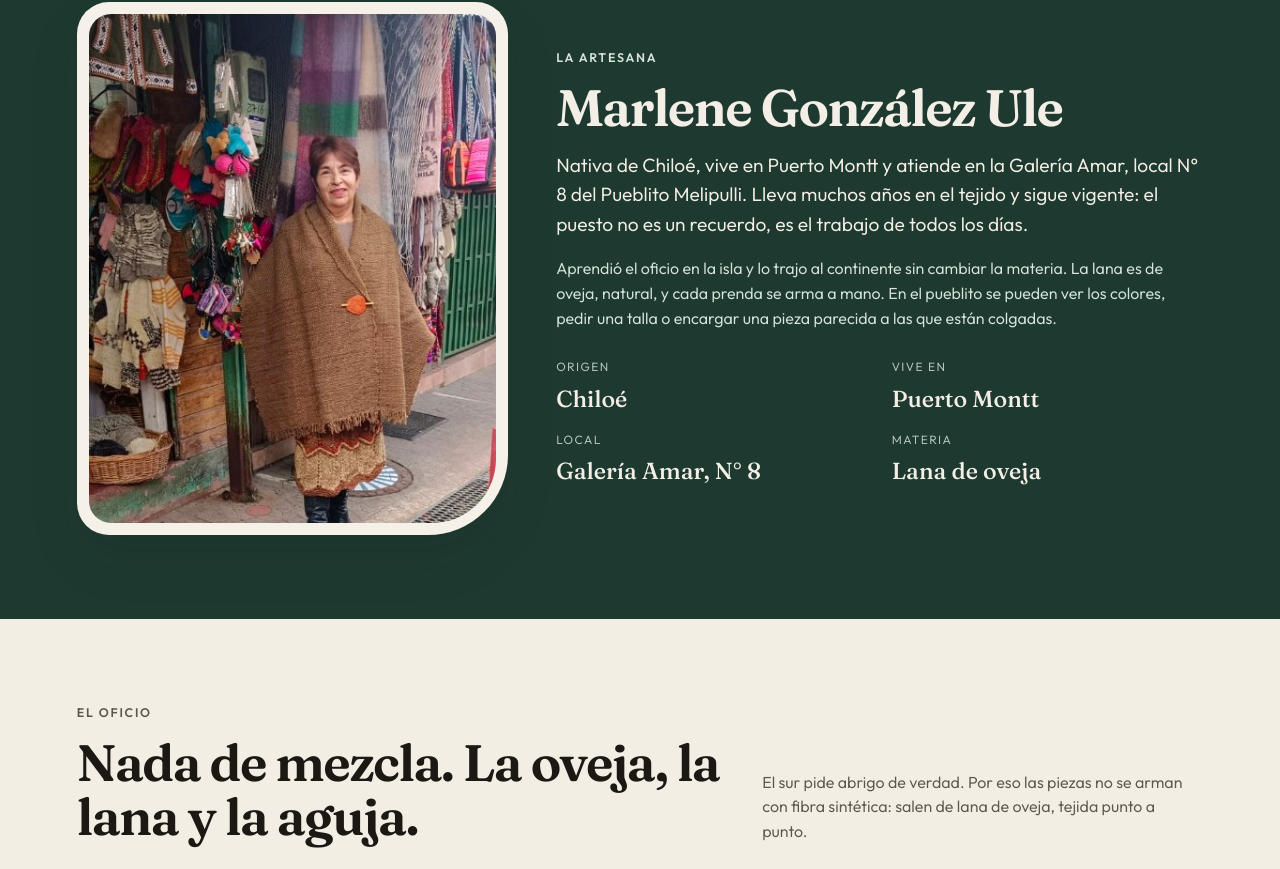
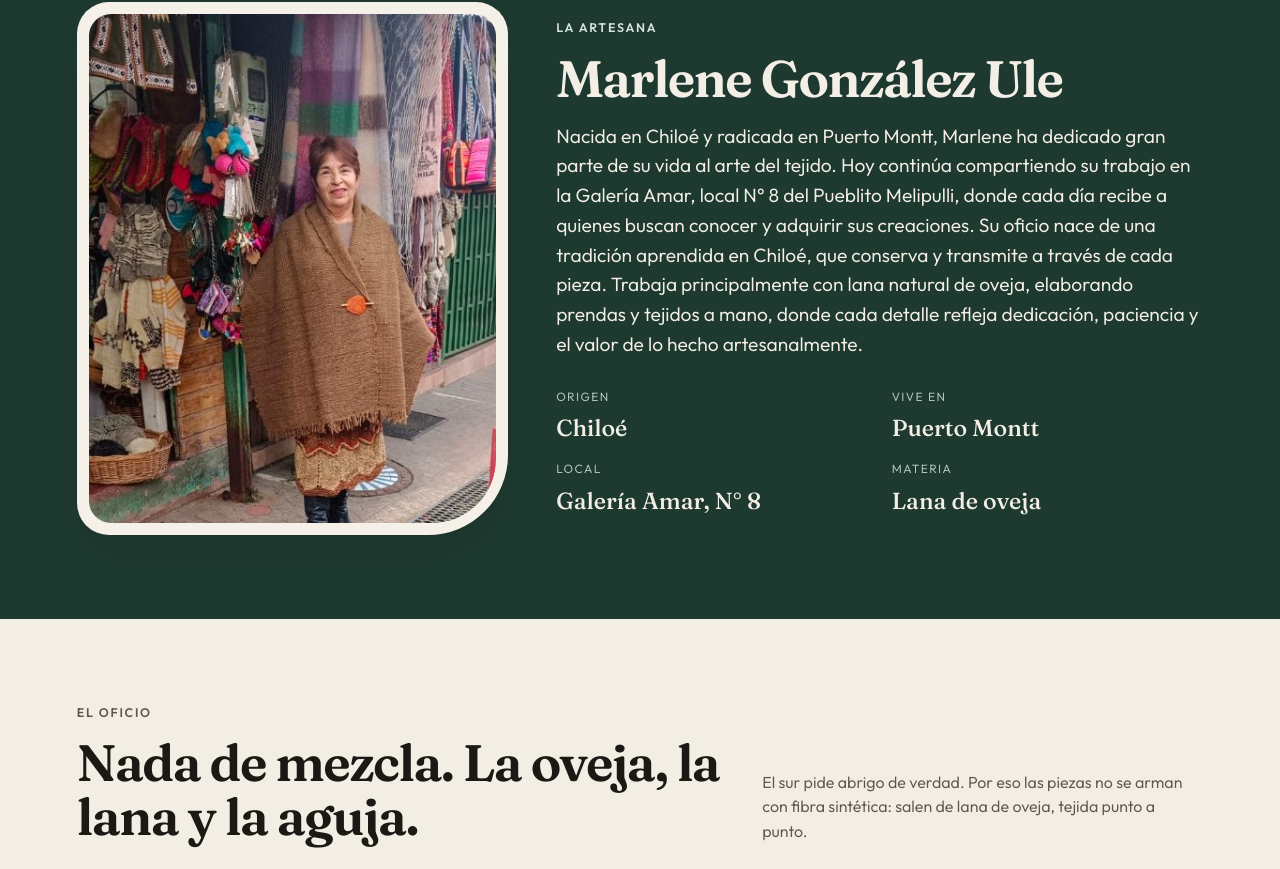
Before and after one commit to IOyarzo/artesanias-marlene, a plain HTML site: page index.html in a window 1280 px wide. Shown: the part 4560-5429 px from the top of the page. Drawn offline with Linux system fonts and the light colour scheme.

```diff
--- a/index.html
+++ b/index.html
@@ -224,8 +224,9 @@
       <div>
         <p class="eyebrow">La artesana</p>
         <h2>Marlene González Ule</h2>
-        <p class="story-lead">Nativa de Chiloé, vive en Puerto Montt y atiende en la Galería Amar, local N° 8 del Pueblito Melipulli. Lleva muchos años en el tejido y sigue vigente: el puesto no es un recuerdo, es el trabajo de todos los días.</p>
-        <p>Aprendió el oficio en la isla y lo trajo al continente sin cambiar la materia. La lana es de oveja, natural, y cada prenda se arma a mano. En el pueblito se pueden ver los colores, pedir una talla o encargar una pieza parecida a las que están colgadas.</p>
+        <p class="story-lead">Nacida en Chiloé y radicada en Puerto Montt, Marlene ha dedicado gran parte de su vida al arte del tejido. Hoy continúa compartiendo su trabajo en la Galería Amar, local N° 8 del Pueblito Melipulli, donde cada día recibe a quienes buscan conocer y adquirir sus creaciones.
+
+          Su oficio nace de una tradición aprendida en Chiloé, que conserva y transmite a través de cada pieza. Trabaja principalmente con lana natural de oveja, elaborando prendas y tejidos a mano, donde cada detalle refleja dedicación, paciencia y el valor de lo hecho artesanalmente.</p>
         <dl class="facts">
           <div>
             <dt>Origen</dt>
```
